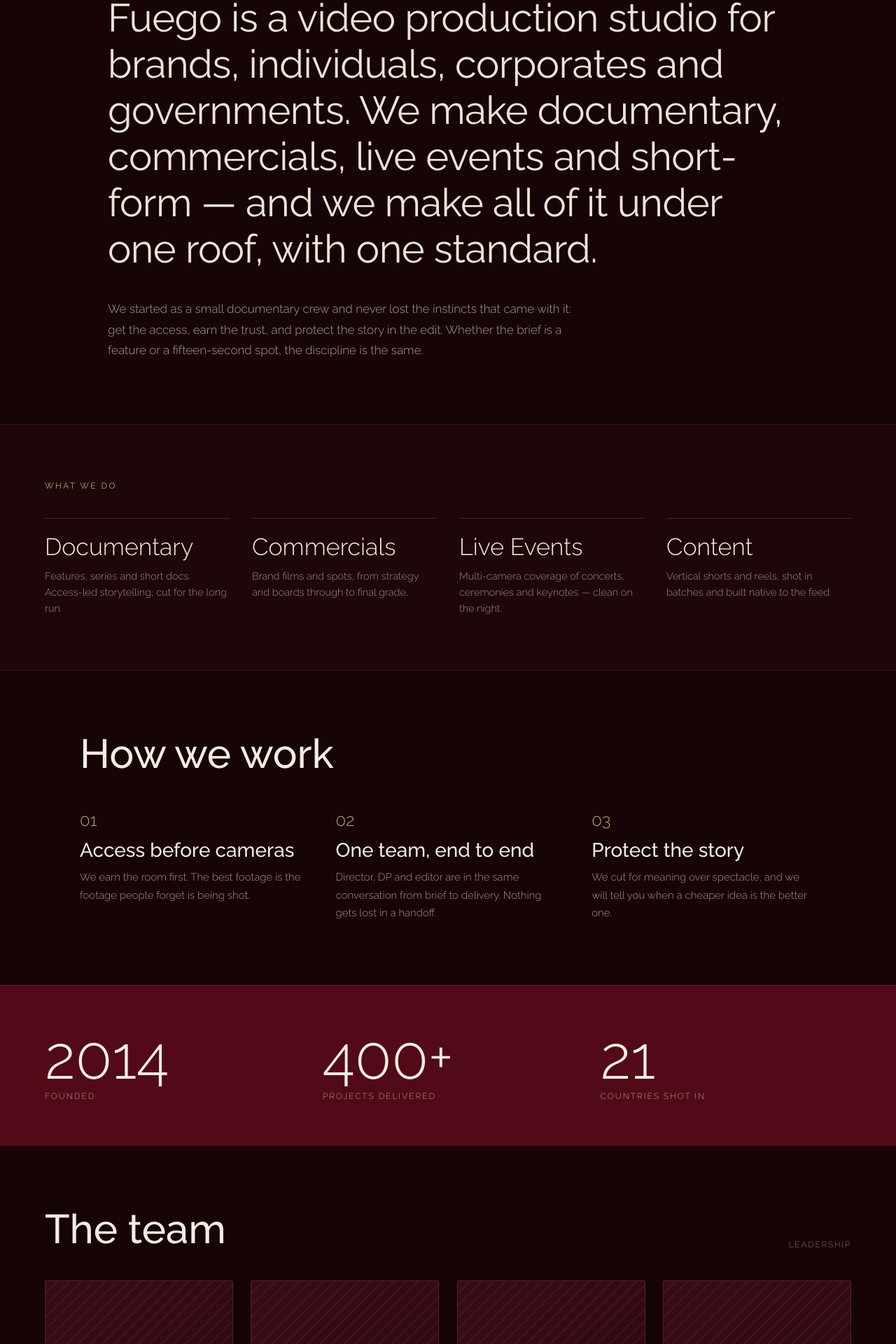
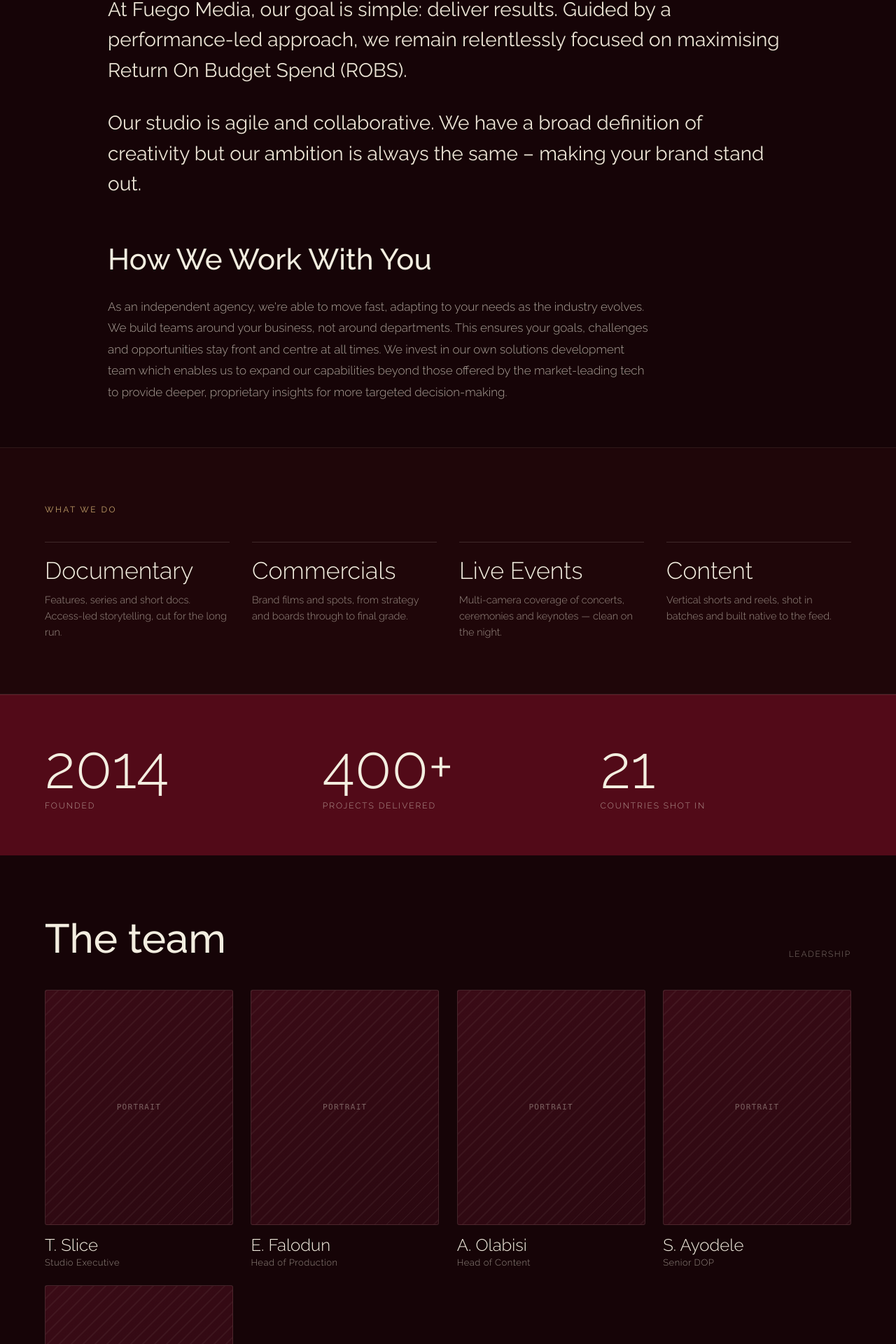
Before and after one commit to mafiaslice/fuego-media, a React (Vite) app in the folder apps/web/: page /about in a window 1280 px wide. Shown: the part 376-2296 px from the top of the page at 70% size. Built offline with nearby package versions, Linux system fonts and the light colour scheme.

Commit message:
About page content updated

```diff
--- a/apps/web/src/components/Footer.tsx
+++ b/apps/web/src/components/Footer.tsx
@@ -64,7 +64,7 @@
             <img src="/assets/logo-ivory.png" alt="Fuego Media" style={{ height: 54, width: "auto", display: "block", marginBottom: 20 }} />
           </Link>
           <p style={{ margin: 0, fontSize: 14, lineHeight: 1.7, color: "rgba(231,225,210,.55)" }}>
-            A video production studio for brands, individuals, corporates and governments. Documentary, commercials, live events and short-form.
+            one mission - turn your brand into something people actually want to watch, share and talk about.
           </p>
         </div>
 
--- a/apps/web/src/pages/AboutPage.tsx
+++ b/apps/web/src/pages/AboutPage.tsx
@@ -2,10 +2,11 @@
 import { Link } from "react-router-dom";
 
 const TEAM = [
-  { name: "A. Reyes", role: "Founder / Director" },
-  { name: "M. Okonkwo", role: "Head of Production" },
-  { name: "L. Haddad", role: "Director of Photography" },
-  { name: "S. Vance", role: "Lead Editor" },
+  { name: "T. Slice",    role: "Studio Executive" },
+  { name: "E. Falodun", role: "Head of Production" },
+  { name: "A. Olabisi", role: "Head of Content" },
+  { name: "S. Ayodele", role: "Senior DOP" },
+  { name: "S. John",    role: "Lead Editor" },
 ];
 
 const hov = (color: string) => ({
@@ -30,13 +31,23 @@
         <h1 style={{ margin: 0, fontFamily: "'Raleway',sans-serif", fontWeight: 500, fontSize: "clamp(54px,10vw,140px)", lineHeight: .9, letterSpacing: "-.015em", color: "#f3eee0" }}>About Fuego</h1>
       </section>
 
-      {/* Lead statement */}
-      <section style={{ padding: "clamp(20px,3vw,40px) clamp(18px,5vw,72px) clamp(50px,7vw,90px)", maxWidth: 1100, margin: "0 auto" }}>
-        <p style={{ margin: 0, fontFamily: "'Raleway',sans-serif", fontWeight: 400, fontSize: "clamp(28px,4.4vw,56px)", lineHeight: 1.18, letterSpacing: "-.01em", color: "#ece5d6" }}>
-          Fuego is a video production studio for brands, individuals, corporates and governments. We make documentary, commercials, live events and short-form — and we make all of it under one roof, with one standard.
+      {/* About paragraphs */}
+      <section style={{ padding: "clamp(20px,3vw,40px) clamp(18px,5vw,72px) 0", maxWidth: 1100, margin: "0 auto" }}>
+        <p style={{ margin: 0, fontFamily: "'Raleway',sans-serif", fontWeight: 400, fontSize: "clamp(20px,2.6vw,28px)", lineHeight: 1.55, color: "#ece5d6" }}>
+          At Fuego Media, our goal is simple: deliver results. Guided by a performance-led approach, we remain relentlessly focused on maximising Return On Budget Spend (ROBS).
         </p>
-        <p style={{ margin: "clamp(28px,3vw,40px) 0 0", maxWidth: 680, fontSize: 17, lineHeight: 1.75, color: "rgba(231,225,210,.7)" }}>
-          We started as a small documentary crew and never lost the instincts that came with it: get the access, earn the trust, and protect the story in the edit. Whether the brief is a feature or a fifteen-second spot, the discipline is the same.
+        <p style={{ margin: "clamp(20px,2.5vw,32px) 0 0", fontFamily: "'Raleway',sans-serif", fontWeight: 400, fontSize: "clamp(20px,2.6vw,28px)", lineHeight: 1.55, color: "#ece5d6" }}>
+          Our studio is agile and collaborative. We have a broad definition of creativity but our ambition is always the same – making your brand stand out.
+        </p>
+      </section>
+
+      {/* How We Work — directly after About paragraphs */}
+      <section style={{ padding: "clamp(40px,5vw,70px) clamp(18px,5vw,72px)", maxWidth: 1100, margin: "0 auto" }}>
+        <h2 style={{ margin: "0 0 clamp(18px,2.5vw,28px)", fontFamily: "'Raleway',sans-serif", fontWeight: 500, fontSize: "clamp(26px,3.4vw,42px)", lineHeight: 1.1, color: "#f3eee0" }}>
+          How We Work With You
+        </h2>
+        <p style={{ margin: 0, fontSize: "clamp(15px,1.5vw,17px)", lineHeight: 1.8, color: "rgba(231,225,210,.72)", maxWidth: 780 }}>
+          As an independent agency, we're able to move fast, adapting to your needs as the industry evolves. We build teams around your business, not around departments. This ensures your goals, challenges and opportunities stay front and centre at all times. We invest in our own solutions development team which enables us to expand our capabilities beyond those offered by the market-leading tech to provide deeper, proprietary insights for more targeted decision-making.
         </p>
       </section>
 
@@ -65,24 +76,6 @@
         </div>
       </section>
 
-      {/* Principles */}
-      <section style={{ padding: "clamp(50px,7vw,100px) clamp(18px,5vw,72px)", maxWidth: 1180, margin: "0 auto" }}>
-        <h2 style={{ margin: "0 0 clamp(34px,4vw,56px)", fontFamily: "'Raleway',sans-serif", fontWeight: 500, fontSize: "clamp(32px,4.6vw,58px)", lineHeight: 1, color: "#f3eee0" }}>How we work</h2>
-        <div style={{ display: "grid", gridTemplateColumns: "repeat(auto-fit,minmax(260px,1fr))", gap: "clamp(28px,3.5vw,56px)" }}>
-          {[
-            { n: "01", title: "Access before cameras", body: "We earn the room first. The best footage is the footage people forget is being shot." },
-            { n: "02", title: "One team, end to end", body: "Director, DP and editor are in the same conversation from brief to delivery. Nothing gets lost in a handoff." },
-            { n: "03", title: "Protect the story", body: "We cut for meaning over spectacle, and we will tell you when a cheaper idea is the better one." },
-          ].map(p => (
-            <div key={p.n}>
-              <span style={{ fontFamily: "'Raleway',sans-serif", fontSize: "clamp(20px,2vw,24px)", color: "#c2a06a" }}>{p.n}</span>
-              <h3 style={{ margin: "12px 0 10px", fontFamily: "'Raleway',sans-serif", fontWeight: 500, fontSize: "clamp(22px,2.4vw,28px)", color: "#f3eee0" }}>{p.title}</h3>
-              <p style={{ margin: 0, fontSize: 15, lineHeight: 1.7, color: "rgba(231,225,210,.66)" }}>{p.body}</p>
-            </div>
-          ))}
-        </div>
-      </section>
-
       {/* Stats */}
       <section style={{ padding: "clamp(40px,5vw,70px) clamp(18px,5vw,72px)", background: "#520a18", borderTop: "1px solid rgba(231,225,210,.1)" }}>
         <div style={{ maxWidth: 1180, margin: "0 auto", display: "grid", gridTemplateColumns: "repeat(auto-fit,minmax(180px,1fr))", gap: "clamp(24px,3vw,48px)" }}>
@@ -105,14 +98,14 @@
           <h2 style={{ margin: 0, fontFamily: "'Raleway',sans-serif", fontWeight: 500, fontSize: "clamp(32px,4.6vw,58px)", lineHeight: 1, color: "#f3eee0" }}>The team</h2>
           <span style={{ fontSize: 12, letterSpacing: ".14em", textTransform: "uppercase" as const, color: "rgba(231,225,210,.5)", whiteSpace: "nowrap" as const }}>Leadership</span>
         </div>
-        <div style={{ display: "grid", gridTemplateColumns: "repeat(auto-fill,minmax(min(100%,240px),1fr))", gap: "clamp(18px,2vw,30px)" }}>
+        <div style={{ display: "grid", gridTemplateColumns: "repeat(auto-fill,minmax(min(100%,220px),1fr))", gap: "clamp(18px,2vw,30px)" }}>
           {TEAM.map(m => (
             <div key={m.name}>
               <div style={{ position: "relative", width: "100%", aspectRatio: "4/5", border: "1px solid rgba(231,225,210,.12)", borderRadius: 3, overflow: "hidden", background: "linear-gradient(150deg,#3a0b16,#2a0810)" }}>
                 <div style={{ position: "absolute", inset: 0, background: "repeating-linear-gradient(135deg,rgba(231,225,210,.05) 0 2px,transparent 2px 12px)" }} />
                 <div style={{ position: "absolute", inset: 0, display: "flex", alignItems: "center", justifyContent: "center", fontFamily: "ui-monospace,Menlo,monospace", fontSize: 11, letterSpacing: ".12em", color: "rgba(231,225,210,.4)" }}>PORTRAIT</div>
               </div>
-              <span style={{ display: "block", marginTop: 14, fontFamily: "'Raleway',sans-serif", fontSize: "clamp(20px,2.2vw,26px)", color: "#f3eee0" }}>{m.name}</span>
+              <span style={{ display: "block", marginTop: 14, fontFamily: "'Raleway',sans-serif", fontSize: "clamp(18px,2vw,24px)", color: "#f3eee0" }}>{m.name}</span>
               <span style={{ display: "block", marginTop: 3, fontSize: 13, letterSpacing: ".04em", color: "rgba(231,225,210,.6)" }}>{m.role}</span>
             </div>
           ))}
@@ -123,7 +116,7 @@
       <section style={{ padding: "clamp(46px,6vw,84px) clamp(18px,5vw,72px)", background: "#1f0609", borderTop: "1px solid rgba(231,225,210,.08)" }}>
         <div style={{ maxWidth: 1100, margin: "0 auto", display: "flex", alignItems: "center", justifyContent: "space-between", gap: 28, flexWrap: "wrap" as const }}>
           <h2 style={{ margin: 0, fontFamily: "'Raleway',sans-serif", fontWeight: 500, fontSize: "clamp(30px,4.4vw,54px)", lineHeight: 1.02, color: "#f3eee0", maxWidth: 640 }}>
-            Have something you want the world to feel?
+            Own every dimension of your story
           </h2>
           <Link
             to="/#start"
```
